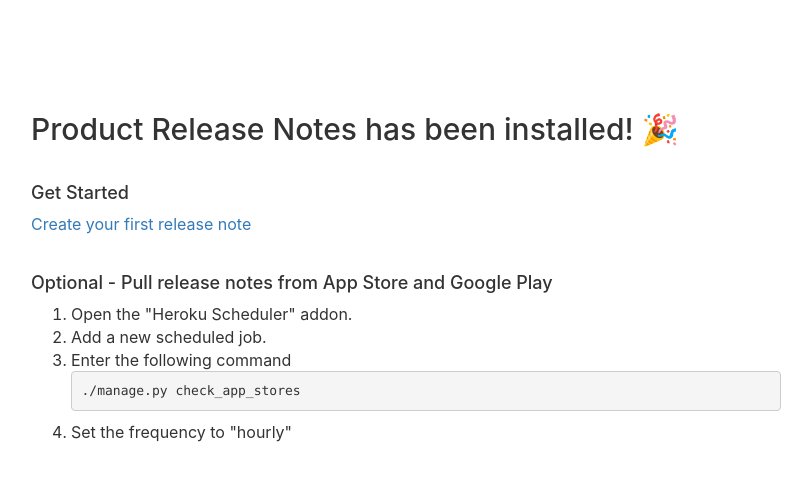
After one commit to nickromano/product-release-notes, a Django app: page /deploy-instructions/ in a window 1280 px wide. The commit adds this page. Shown: the top 481 px of the page, without its empty margins (234-1046 px from the left). Run offline with Django 3.2, Linux system fonts and the light colour scheme; some libraries are stand-ins or nearby versions.

Commit message:
Add final deploy instructions

```diff
--- a/product_release_notes/templates/release_notes/base.html
+++ b/product_release_notes/templates/release_notes/base.html
@@ -20,6 +20,9 @@
 	}
 
 	/* Components */
+	.m-t-xlg {
+		margin-top: 15%;
+	}
 	.m-t-lg {
 		margin-top: 5%;
 	}
--- a/project/settings.py
+++ b/project/settings.py
@@ -56,7 +56,9 @@ ROOT_URLCONF = 'project.urls'
 TEMPLATES = [
     {
         'BACKEND': 'django.template.backends.django.DjangoTemplates',
-        'DIRS': [],
+        'DIRS': [
+            os.path.join(PROJECT_ROOT, 'templates')
+        ],
         'APP_DIRS': True,
         'OPTIONS': {
             'context_processors': [
--- /dev/null
+++ b/project/templates/deploy-instructions.html
@@ -0,0 +1,43 @@
+{% extends 'release_notes/base.html' %}
+
+{% load release_notes %}
+
+{% block release_notes_extra_head %}
+	{% release_notes_feed %}
+
+	<style type="text/css">
+		/* Page Specific */
+		.release-note {
+			border-bottom: 1px solid #ccc;
+			margin-bottom: 14px;
+		}
+		.row:last-child .release-note {
+			border-bottom: 0;
+		}
+	</style>
+{% endblock %}
+
+{% block release_notes_body %}
+	<div class="container">
+		<div class="row">
+			<div class="col-md-8 col-md-offset-2">
+				<h2 class="m-t-xlg">Product Release Notes has been installed! 🎉</h2>
+
+				<h4 class="m-t-lg">Get Started</h4>
+				<p><a href="/admin/product_release_notes/releasenote/add/">Create your first release note</a></p>
+
+				<h4 class="m-t-lg">Optional - Pull release notes from App Store and Google Play</h4>
+
+				<ol>
+					<li>Open the "Heroku Scheduler" addon.</li>
+					<li>Add a new scheduled job.</li>
+					<li>
+						Enter the following command
+						<pre>./manage.py check_app_stores</pre>
+					</li>
+					<li>Set the frequency to "hourly"</li>
+				</ol>
+			</div>
+		</div>
+	</div>
+{% endblock %}
--- a/project/urls.py
+++ b/project/urls.py
@@ -3,8 +3,14 @@ from __future__ import absolute_import, unicode_literals
 from django.conf.urls import url, include
 from django.contrib import admin
 
+from django.views.generic import TemplateView
+
 
 urlpatterns = [
     url(r'^', include('product_release_notes.urls')),
     url(r'^admin/', admin.site.urls),
+
+    url(r'^deploy-instructions/$', TemplateView.as_view(
+        template_name="deploy-instructions.html"
+    )),
 ]
```
Also changed, not shown: app.json (+10 -2 lines), 1 other file.
